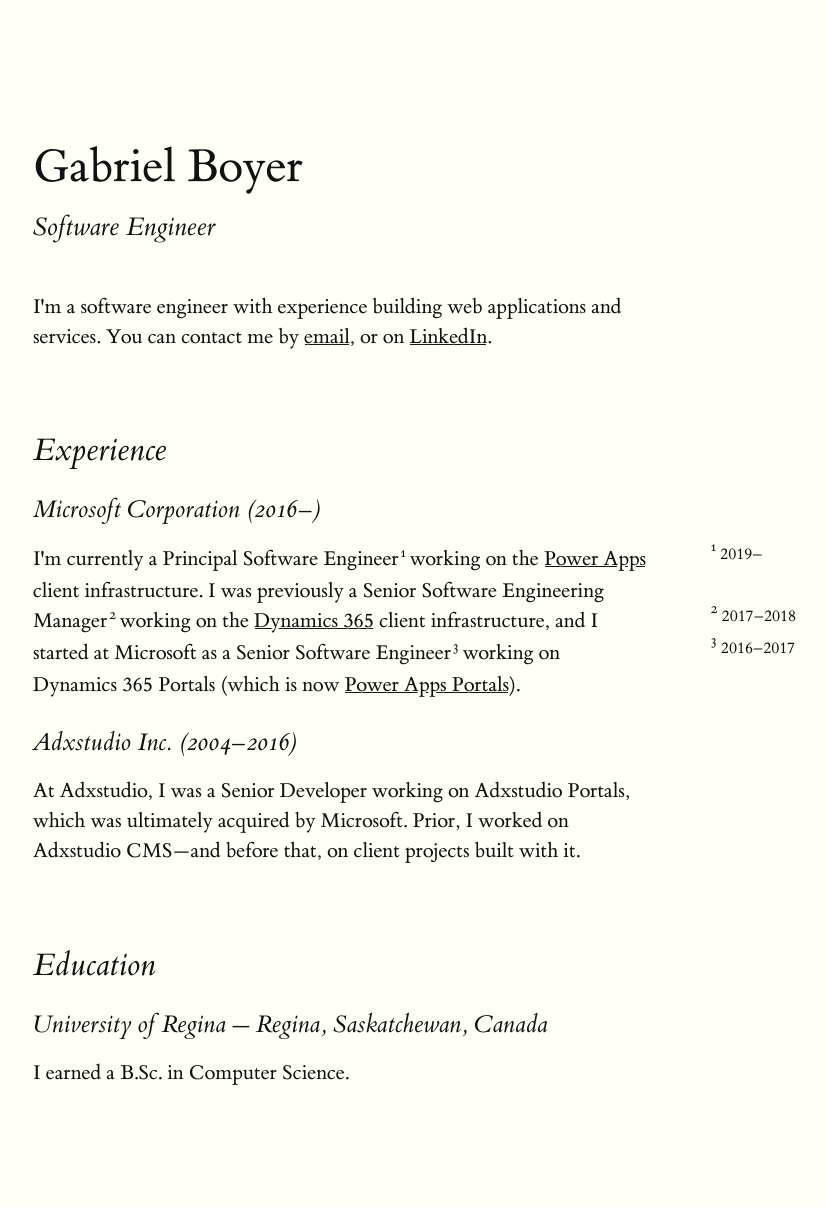
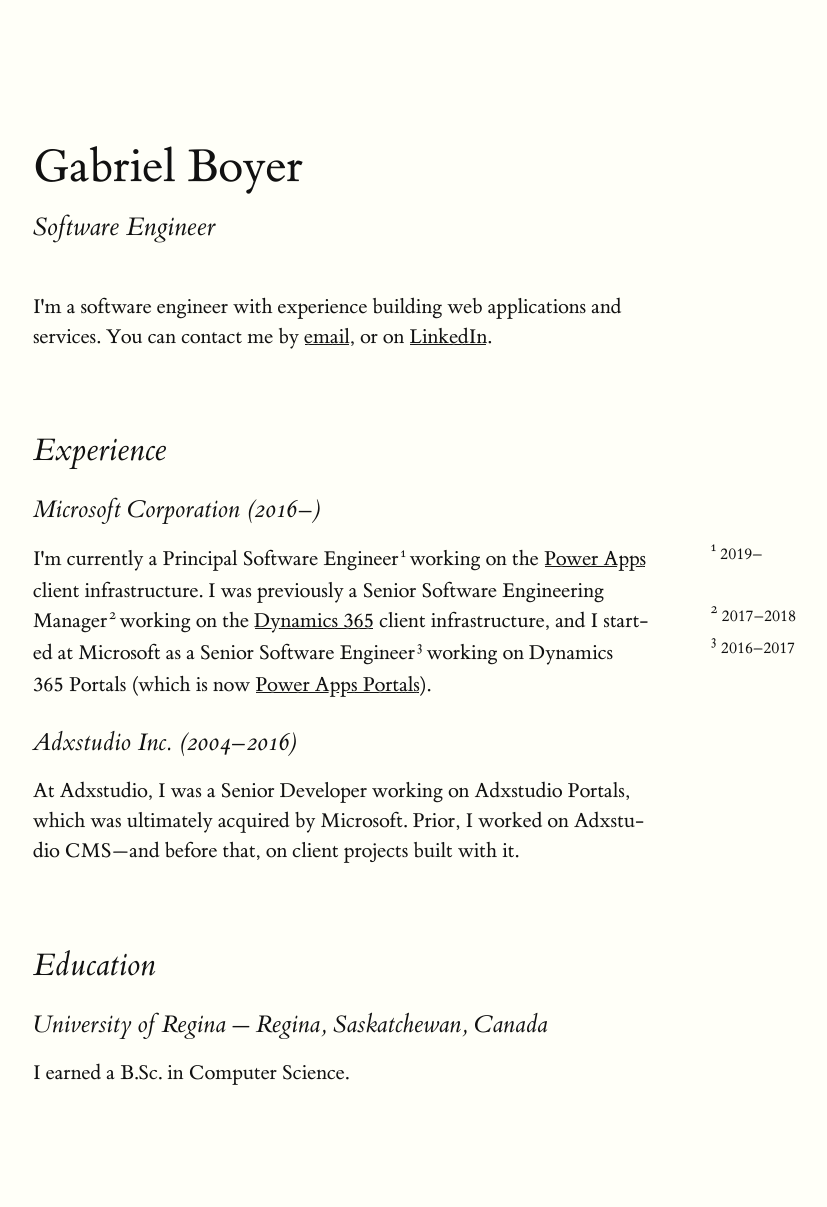
Before and after one commit to gabe/gabe.github.com, a Jekyll site: the page built from index.html, in a window 1280 px wide. Shown: the whole page, without its empty margins (127-954 px from the left). Built offline with Jekyll 4.4.1, drawn with Linux system fonts in a browser that asks for light colours.

Commit message:
Add soft hyphens manually for better hyphenation

```diff
--- a/index.html
+++ b/index.html
@@ -2,13 +2,13 @@
 layout: default
 ---
 <article>
-  <h1>Gabriel Boyer </h1>
-  <p class="subtitle">Software Engineer</p>
+  <h1>Gabriel Boyer</h1>
+  <p class="subtitle">Soft&shy;ware En&shy;gi&shy;neer</p>
 
   <section id="intro">
-    <p>I'm a software engineer with experience building web applications and services.
-      You can contact me by <a class="print-title" title="{{ site.email }}" href="mailto:{{ site.email }}" rel="me">email</a>,
-      or on <a class="print-title" href="http://www.linkedin.com/in/gabrielboyer" title="http://www.linkedin.com/in/gabrielboyer" rel="me">LinkedIn</a>.
+    <p>I'm a soft&shy;ware en&shy;gin&shy;eer with ex&shy;per&shy;ience build&shy;ing web app&shy;lica&shy;tions and ser&shy;v&shy;ices.
+      You can con&shy;tact me by <a class="print-title" title="{{ site.email }}" href="mailto:{{ site.email }}" rel="me">email</a>,
+      or on <a class="print-title" href="http://www.linkedin.com/in/gabrielboyer" title="http://www.linkedin.com/in/gabrielboyer" rel="me">Linked&shy;In</a>.
     </p>
   </section>
 
@@ -16,23 +16,23 @@
     <h2>Experience</h2>
 
     <h3>Microsoft Corporation (2016&ndash;)</h3>
-    <p>I'm currently a Principal Software Engineer<label for="ms-pse" class="margin-toggle sidenote-number"></label>
+    <p>I'm cur&shy;rent&shy;ly a Prin&shy;ci&shy;pal Soft&shy;ware En&shy;gi&shy;neer<label for="ms-pse" class="margin-toggle sidenote-number"></label>
       <input type="checkbox" id="ms-pse" class="margin-toggle">
-      <span class="sidenote">2019&ndash;</span>
-      working on the <a href="https://powerapps.microsoft.com/en-us/">Power Apps</a> client infrastructure.
-      I was previously a Senior Software Engineering Manager<label for="ms-sem" class="margin-toggle sidenote-number"></label>
+      <span class="sidenote">2019&ndash; </span>
+      work&shy;ing on the <a href="https://powerapps.microsoft.com/en-us/">Pow&shy;er Apps</a> client in&shy;fra&shy;struc&shy;ture.
+      I was pre&shy;vi&shy;ous&shy;ly a Se&shy;nior Soft&shy;ware En&shy;gi&shy;neer&shy;ing Man&shy;ag&shy;er<label for="ms-sem" class="margin-toggle sidenote-number"></label>
       <input type="checkbox" id="ms-sem" class="margin-toggle">
-      <span class="sidenote">2017&ndash;2018</span>
-      working on the <a href="https://dynamics.microsoft.com/en-us/">Dynamics 365</a> client infrastructure,
-      and I started at Microsoft as a Senior Software Engineer<label for="ms-sse" class="margin-toggle sidenote-number"></label>
+      <span class="sidenote">2017&ndash;2018 </span>
+      work&shy;ing on the <a href="https://dynamics.microsoft.com/en-us/">Dy&shy;nam&shy;ics 365</a> client in&shy;fra&shy;struc&shy;ture,
+      and I start&shy;ed at Mi&shy;crosoft as a Se&shy;nior Soft&shy;ware En&shy;gi&shy;neer<label for="ms-sse" class="margin-toggle sidenote-number"></label>
       <input type="checkbox" id="ms-sse" class="margin-toggle">
-      <span class="sidenote">2016&ndash;2017</span>
-      working on Dynamics 365 Portals (which is now <a href="https://powerapps.microsoft.com/en-us/portals/">Power Apps Portals</a>).
+      <span class="sidenote">2016&ndash;2017 </span>
+      work&shy;ing on Dy&shy;nam&shy;ics 365 Por&shy;tals (which is now <a href="https://powerapps.microsoft.com/en-us/portals/">Pow&shy;er Apps Por&shy;tals</a>).
     </p>
 
     <h3>Adxstudio Inc. (2004&ndash;2016)</h3>
-    <p>At Adxstudio, I was a Senior Developer working on Adxstudio Portals, which was ultimately acquired by Microsoft.
-      Prior, I worked on Adxstudio CMS&mdash;and before that, on client projects built with it.
+    <p>At Adxs&shy;tu&shy;dio, I was a Se&shy;nior De&shy;vel&shy;op&shy;er work&shy;ing on Adxs&shy;tu&shy;dio Por&shy;tals, which was ul&shy;ti&shy;mate&shy;ly ac&shy;quired by Mi&shy;crosoft.
+      Pri&shy;or, I worked on Adxs&shy;tu&shy;dio CMS&mdash;and be&shy;fore that, on client projects built with it.
     </p>
   </section>
 
@@ -40,6 +40,6 @@
     <h2>Education</h2>
 
     <h3>University of Regina&thinsp;&mdash;&thinsp;Regina, Saskatchewan, Canada</h3>
-    <p>I earned a B.Sc. in Computer Science.</p>
+    <p>I earned a B.Sc. in Com&shy;put&shy;er Sci&shy;ence.</p>
   </section>
 </article>
```
